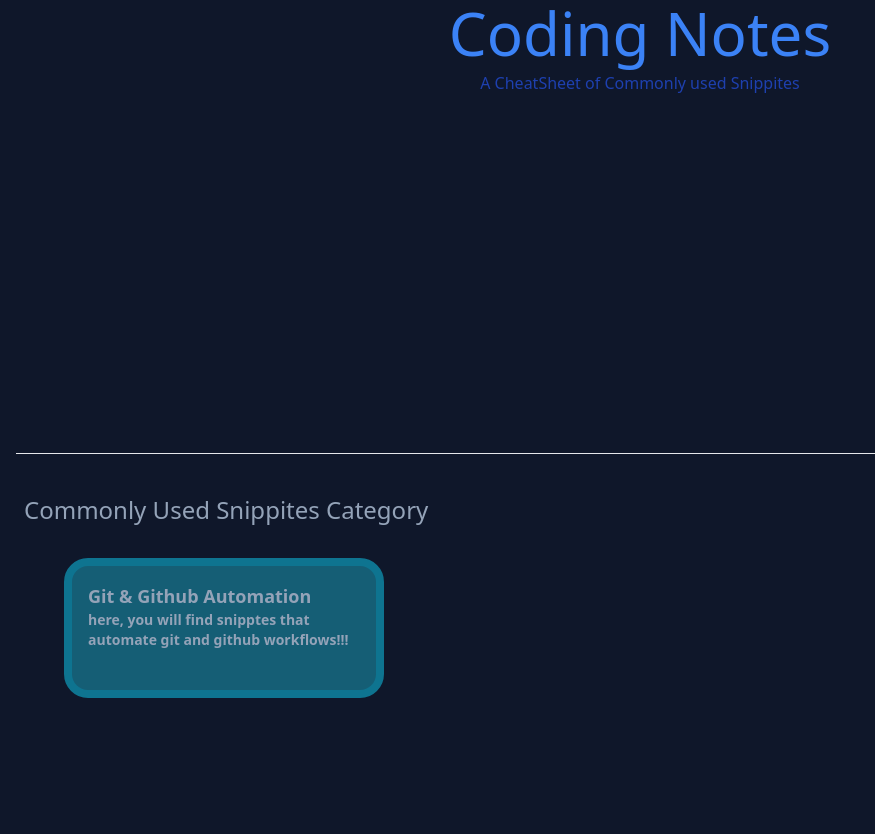
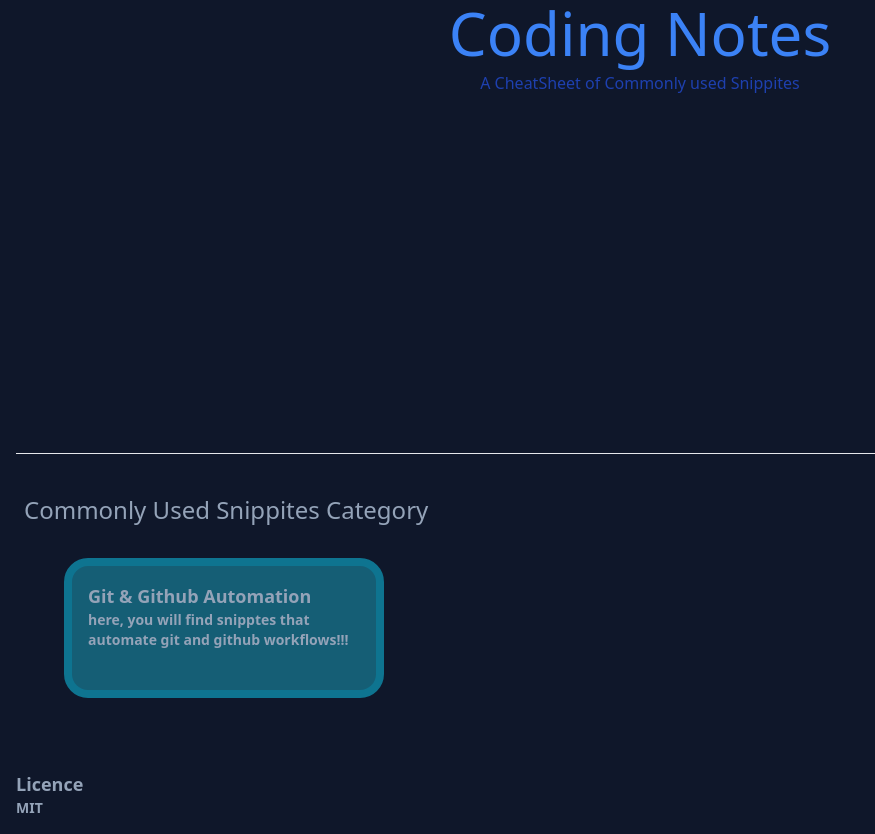
Before and after one commit to JeelDobariya38/Coding-Notes, a plain HTML site: page index.html in a window 1280 px wide. Shown: the part 347-1181 px from the top of the page, without its empty margins (0-875 px from the left). Before the commit the page ends 1101 px from the top, so only its background shows below. Drawn offline with nearby package versions, Linux system fonts and the light colour scheme.

Commit message:
add a footer with licence info

```diff
--- a/index.html
+++ b/index.html
@@ -45,6 +45,14 @@
             </div>
         </main>
 
+        <footer>
+            <div class="p-4">
+                <h2 class="text-lg font-black">Licence</h2>
+                <p class="text-sm font-bold">
+                    <a href="https://raw.githubusercontent.com/JeelDobariya38/Coding-Notes/master/LICENCE.txt">MIT</a>
+                </p>
+            </div>
+        </footer>
     </body>
 
 </html>
```
